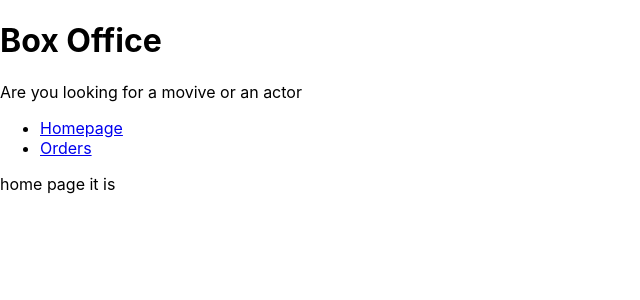
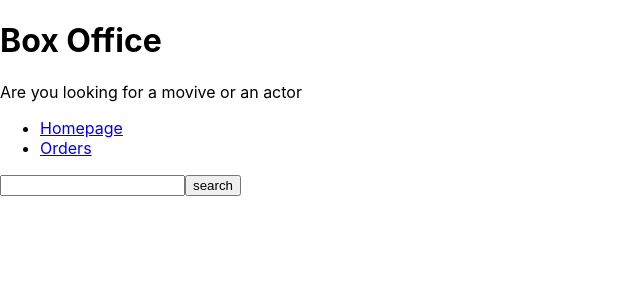
Before and after one commit to teja2316/BOX-OFFICE, a React (Create React App) app: page / in a window 1280 px wide. Shown: the top 300 px of the page, without its empty margins (0-640 px from the left). Built offline with nearby package versions, Linux system fonts and the light colour scheme.

Commit message:
created input and fetch data from maza api

```diff
--- a/src/Pages/Homepage.jsx
+++ b/src/Pages/Homepage.jsx
@@ -1,13 +1,36 @@
-import React from 'react';
+import React, { useState } from 'react';
 import Mainpagelayout from '../Componenets/Mainpagelayout';
 
+const Homepage = () => {
+  const [input, setInput] = useState('');
 
-const Homepage = () => {
+  const onSearch = () => {
+    fetch(`https://api.tvmaze.com/search/people?q=${input}`)
+      .then(res => res.json())
+      .then(result => {
+        console.log(result);
+      });
+  };
+
+  const onKeyDown = e => {
+    if (e.keyCode === 13) {
+      onSearch();
+    }
+  };
+
   return (
-    <Mainpagelayout> home page it is</Mainpagelayout>
+    <Mainpagelayout>
+      <input
+        type="text"
+        onChange={e => setInput(e.target.value)}
+        value={input}
+        onKeyDown={onKeyDown}
+      />
+      <button type="button" onClick={onSearch}>
+        search
+      </button>
+    </Mainpagelayout>
+  );
+};
 
-
-  )
-}
-
-export default Homepage
+export default Homepage;
```
